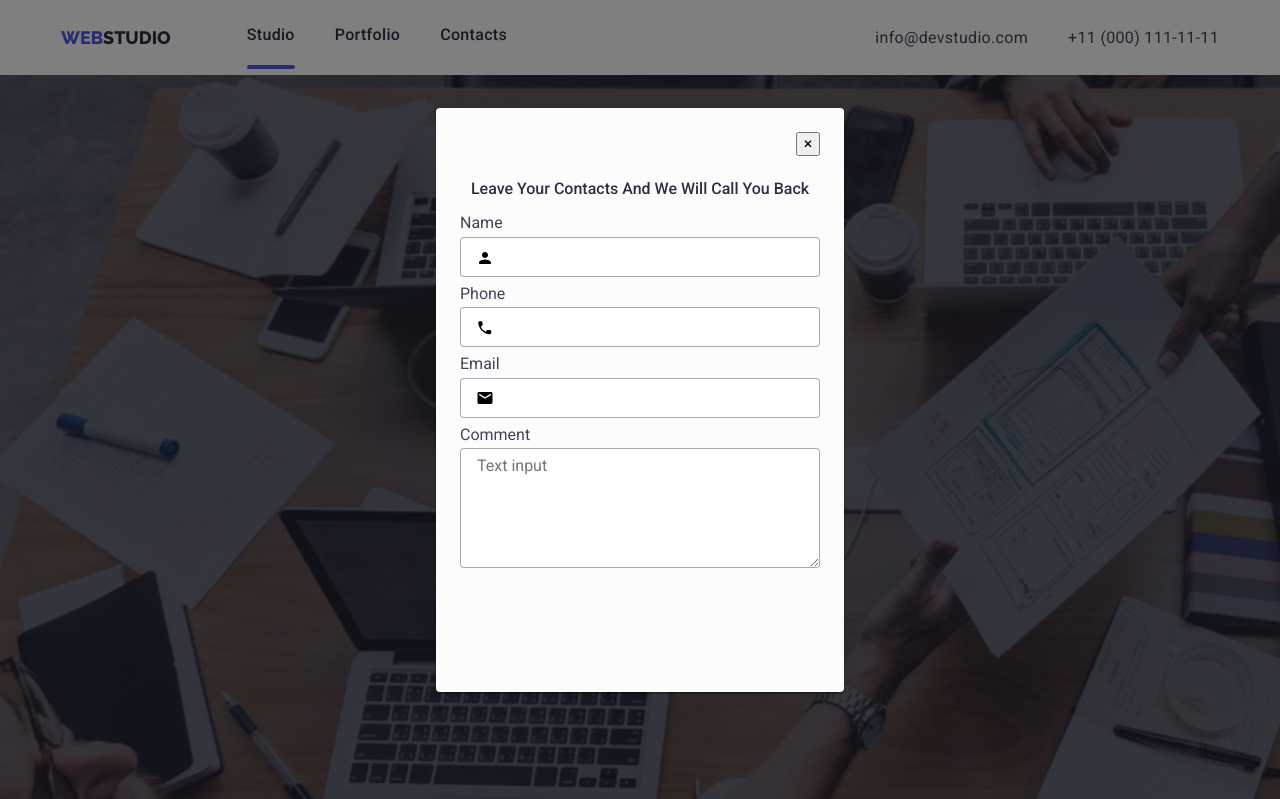
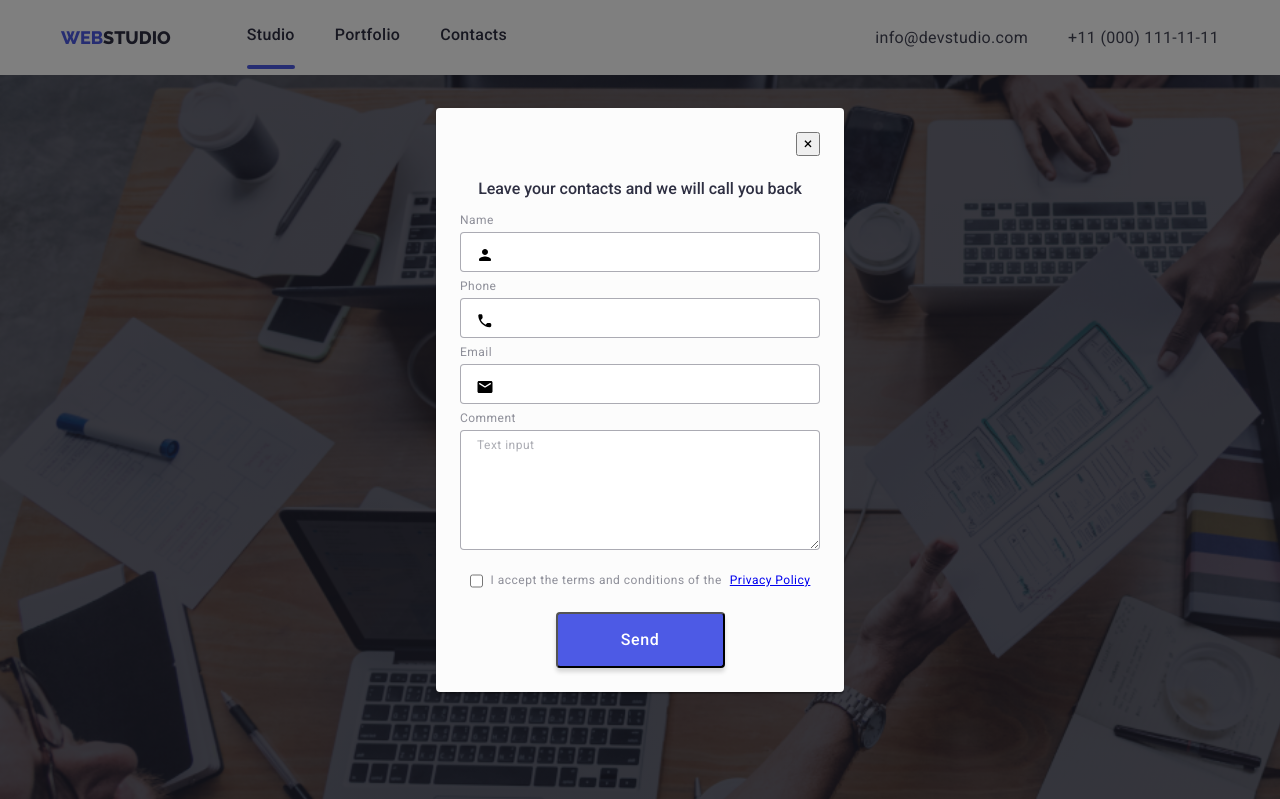
Before and after one commit to daisymilan/goit-markup-hw-06, a plain HTML site: page index.html in a window 1280 px wide. Both pictures are taken after a click on the button "Order Service". Shown: the top 799 px of the page. Drawn offline with nearby package versions, Linux system fonts and the light colour scheme.

Commit message:
edited for submission

```diff
--- a/css/styles.css
+++ b/css/styles.css
@@ -163,7 +163,6 @@ ul.contacts {
     background-size: cover;
     background-size: cover;
     text-transform: capitalize;
-
     padding-top: 188px;
     padding-right: 472px;
     padding-bottom: 292px;
@@ -247,6 +246,8 @@ button.modal-close-btn.data-modal-close {
     text-align: center;
     font-size: 16px;
     font-weight: 500;
+    text-transform: none;
+    color: var(--NAVY-BLUE);
 }
 
 .service-label{
@@ -262,6 +263,12 @@ button.modal-close-btn.data-modal-close {
 .input-label {
     text-align: left;
     margin-bottom: 4px;
+    color: var(--LIGHT-SLATE);
+    font-size: 12px;
+    font-style: normal;
+    font-weight: 400;
+    line-height: 1.16;
+    letter-spacing: 0.48px;
 }
 
 .service-icon {
@@ -312,6 +319,47 @@ button.modal-close-btn.data-modal-close {
 .service-input-textarea::placeholder {
     padding-top: 8px;
     padding-left: 16px;
+    color: var(--NAVY-BLUE-modal);
+    font-size: 12px;
+    font-style: normal;
+    font-weight: 400;
+    line-height: 1.16;
+    letter-spacing: 0.48px;
+
+
+}
+
+.modal-checkbox {
+    display: flex;
+    justify-content: center;
+    gap: 8px;
+    padding-top: 16px;
+    text-transform: none;
+    font-family: Roboto;
+    font-size: 12px;
+    font-style: normal;
+    font-weight: 400;
+    line-height: 1.16;
+    letter-spacing: 0.48px;
+    color: var(--LIGHT-SLATE);
+}
+
+.send-button {
+    height: 56px;
+    width: 169px;
+    margin-top: 24px;
+    border-radius: 4px;
+    background: var(--IRIS, #4D5AE5);
+    box-shadow: 0px 4px 4px 0px rgba(0, 0, 0, 0.15);
+    color:var(--WHITE);
+    font-family: Roboto;
+    font-size: 16px;
+    font-style: normal;
+    font-weight: 500;
+    line-height: 1.5;
+    letter-spacing: 0.64px;
+
+
 }
 
     /* SECTION 1- FEATURES */
@@ -626,6 +674,7 @@ footer .logo {
 }
 
 .subscribe-button {
+    fill: var(--WHITE);
     font-size: 16px;
     width: 165px;
     height: 40px;
--- a/index.html
+++ b/index.html
@@ -55,21 +55,21 @@
                         <form class="modal-form">
                                 <label for="name" class="service-label">
                                     <span class="input-label">Name</span>
-                                    <input type="text" class="service-input" />
+                                    <input type="text" name="name" class="service-input" />
                                     <svg class="service-icon" width="18" height="18">
                                         <use href="./images/icons.svg#person"></use>
                                     </svg>
                                 </label>
                                 <label for="phone" class="service-label">
                                     <span class="input-label">Phone</span>
-                                    <input type="text" class="service-input" />
+                                    <input type="text" name="phone" class="service-input" />
                                     <svg class="service-icon" width="18" height="18">
                                         <use href="./images/icons.svg#phone"></use>
                                     </svg>
                                 </label>
                                 <label for="email" class="service-label">
                                     <span class="input-label">Email</span>
-                                    <input type="text" class="service-input" />
+                                    <input type="text" name="email" class="service-input" />
                                     <svg class="service-icon" width="18" height="18">
                                         <use href="./images/icons.svg#email"></use>
                                     </svg>
@@ -77,9 +77,13 @@
 
                                 <label for="comment" class="service-label">
                                     <span class="input-label">comment</span>
-                                    <textarea class="service-input-textarea" name="" id="" cols="30" rows="10" placeholder="Text input"></textarea>
+                                    <textarea class="service-input-textarea" name="comment" id="" cols="30" rows="10" placeholder="Text input"></textarea>
+                                </label>
+                                <label for="checkbox" class="modal-checkbox" width="16" height="16">
+                                    <input type="checkbox" class="checkbox-text">I accept the terms and conditions of the <a href="/">Privacy Policy </a>
                                 </label>
                         </form>
+                        <button class="send-button">Send</button>
 
                     </div>
 
@@ -400,10 +404,8 @@
                     <form class="subscribe-form">
                         <input class="footer-email-text" type="text" placeholder="E-mail">
                         <button class="subscribe-button"><p>Subscribe</p>
-                            <svg xmlns="http://www.w3.org/2000/svg" width="24" height="24" viewBox="0 0 24 24" fill="none">
-                            <path
-                                d="M24 2L0 13.25L7.66994 15.6172L19.5 6.375L10.5017 16.4913L10.509 16.4936L10.5 16.4913V22L14.8013 17.8183L20.2501 19.5L24 2Z"
-                                fill="white" />
+                            <svg class="submit-button-svg" width="24" height="24">
+                                <use href="./images/icons.svg#send"></use>
                             </svg>
                         </button>
                     </form>
```
